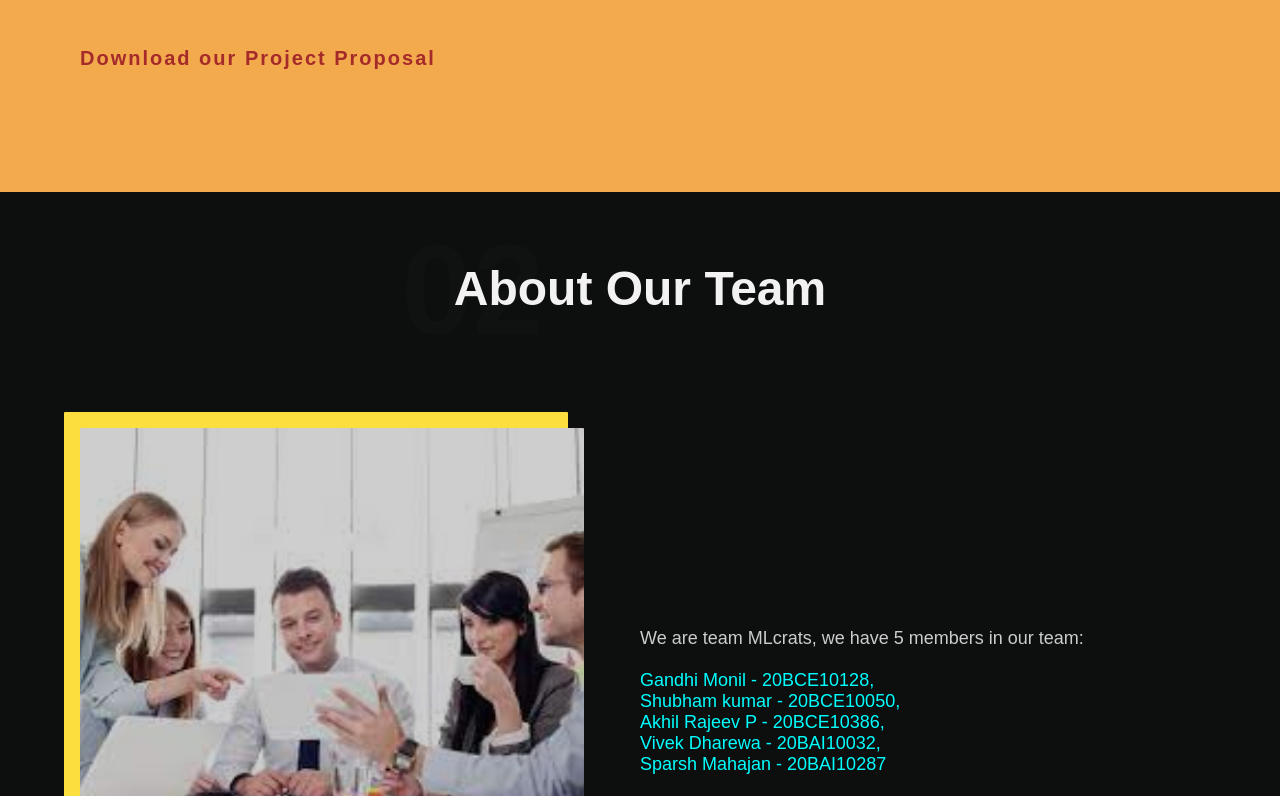
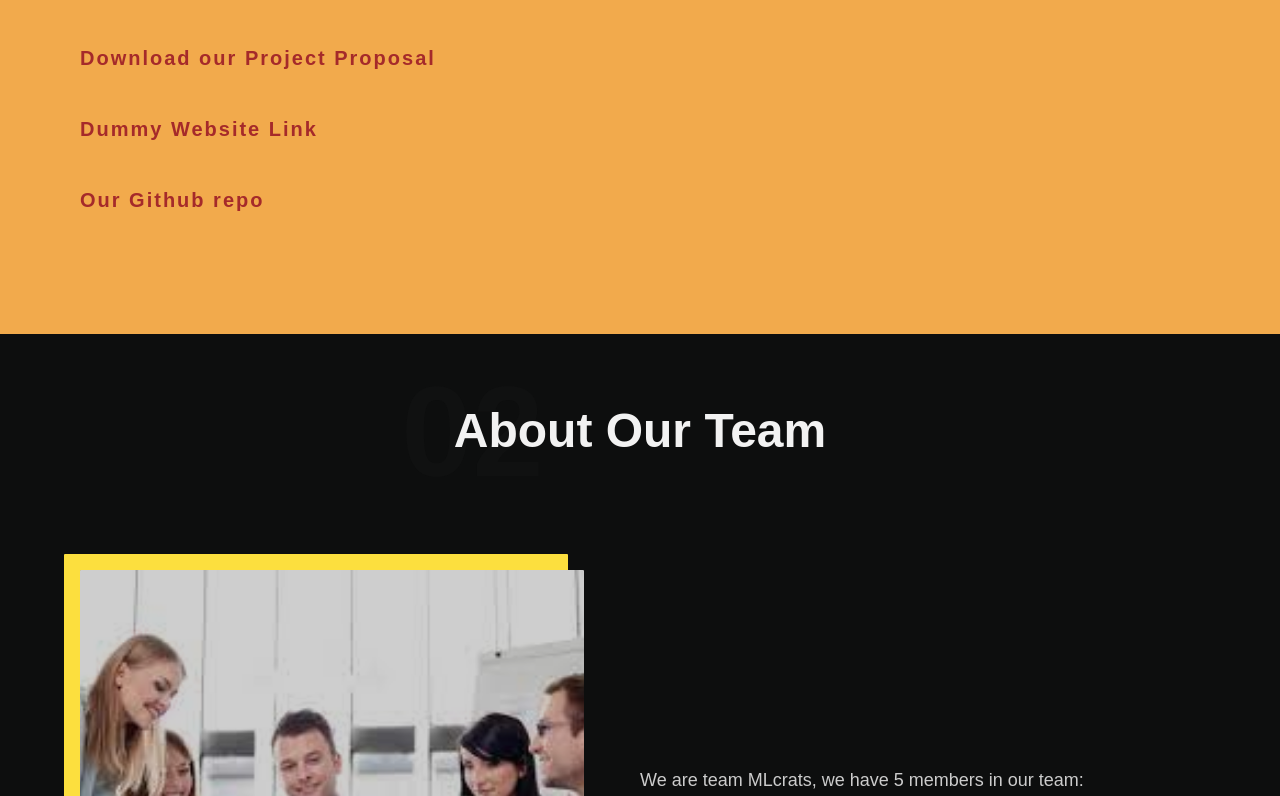
Before and after one commit to Monil-007/Prodigi-portfolio, a React (Create React App) app in the folder my-app/: page / in a window 1280 px wide. Shown: the part 1504-2300 px from the top of the page. Built offline with nearby package versions, Linux system fonts and the light colour scheme.

Commit message:
Thode jyada changes

```diff
--- a/my-app/src/components/Projects/Projects.js
+++ b/my-app/src/components/Projects/Projects.js
@@ -111,6 +111,30 @@ const Projects = () => {
           Download our Project Proposal
         </ResumeLink>
       </Resume>
+      <br />
+      <Resume>
+        <ResumeLink
+          target="_blank"
+          href="https://mlcrats-main-project-site.netlify.app/"
+          icon={downloadIcon}
+          //download={MLcratsProposal}
+          style={{ color: "brown", fontSize: "20px" }}
+        >
+          Dummy Website Link
+        </ResumeLink>
+      </Resume>
+      <br />
+      <Resume>
+        <ResumeLink
+          target="_blank"
+          href="https://github.com/orgs/prodigee-project/repositories"
+          icon={downloadIcon}
+          //download={MLcratsProposal}
+          style={{ color: "brown", fontSize: "20px" }}
+        >
+          Our Github repo
+        </ResumeLink>
+      </Resume>
 
     </StyledProjects>
   );
```
